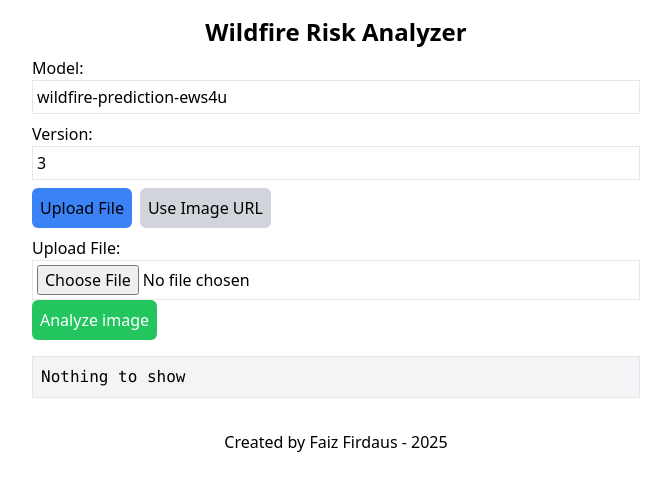
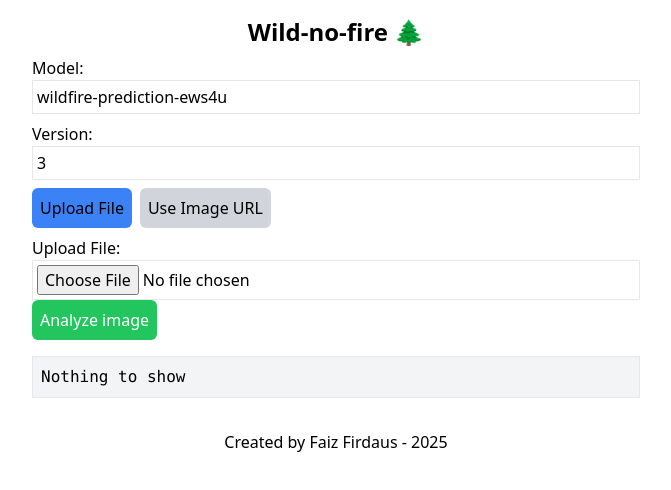
Before and after one commit to faizfrds/wild-no-fire, a Next.js app: page / in a window 1280 px wide. Shown: the top 490 px of the page, without its empty margins (304-975 px from the left). Built offline with nearby package versions, Linux system fonts and the light colour scheme; no server answers.

Commit message:
fixed types

```diff
--- a/app/page.tsx
+++ b/app/page.tsx
@@ -73,10 +73,10 @@ export default function Home() {
   };
 
   return (
-    <div className="justify-center flex">
+    <div className="justify-center flex bg-gradient-to-b">
       <div className="md:p-4 md:w-1/2 p-5 w-full">
         <h1 className="text-2xl w-full font-bold text-center">
-          Wildfire Risk Analyzer
+          Wild-no-fire 🌲
         </h1>
         <form
           onSubmit={(e) => {
```
